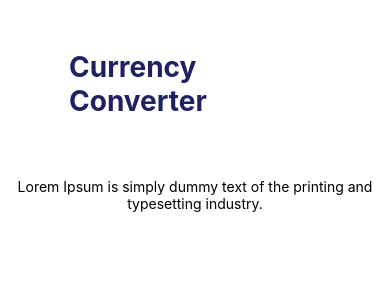
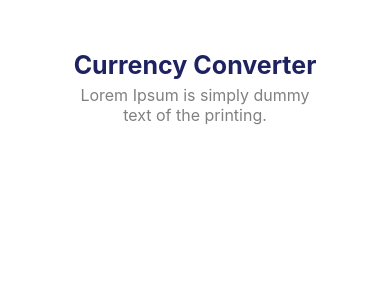
Before and after one commit to NikolVasileva/currency-converter, a React Native app: screen / in a window 390 px wide. Shown: the top 300 px of the page. Built offline with nearby package versions, Linux system fonts and the light colour scheme.

Commit message:
update header styles

```diff
--- a/components/header/Header.jsx
+++ b/components/header/Header.jsx
@@ -4,7 +4,7 @@ export default function Header() {
     return (
         <View style={styles.header}>
             <Text style={styles.headline}>Currency Converter</Text>
-            <Text style={styles.subHeadline}>Lorem Ipsum is simply dummy text of the printing and typesetting industry.</Text>
+            <Text style={styles.subHeadline}>Lorem Ipsum is simply dummy text of the printing.</Text>
         </View>
     )
 }
@@ -13,19 +13,20 @@ const styles = StyleSheet.create({
     header: {
         textAlign: "center",
         alignItems: "center",
-        gap: 10,
-        width: "100%",
+        paddingHorizontal: 69,
+        paddingVertical: 50,
+        gap: 5,
     },
 
     headline: {
-        fontSize: 28,
+        fontSize: 25,
         fontWeight: "bold",
         color: "#1F2261",
-        paddingVertical: 50,
-        paddingHorizontal: 69,
     },
 
     subHeadline: {
         textAlign: "center",
+        fontSize: 16,
+        color: "#808080",
     }
 })
```
